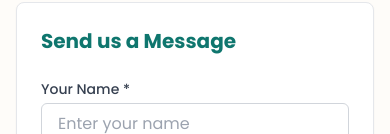
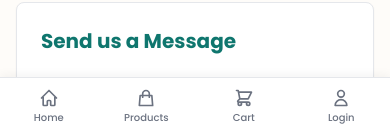
Before and after one commit to umaramroha/Amroha-Pharmacy, a Next.js app: page /contact in a window 390 px wide. Shown: the part 710-844 px from the top of the page. Built offline with nearby package versions, Linux system fonts and the light colour scheme; no server answers.

Commit message:
feat: mobile bottom navigation

```diff
--- a/src/app/layout.tsx
+++ b/src/app/layout.tsx
@@ -1,7 +1,7 @@
 import type { Metadata } from "next";
 import { Poppins } from "next/font/google";
 import "./globals.css";
-
+import BottomNav from "@/components/layout/BottomNav";
 import { AuthProvider } from "@/contexts/AuthContext";
 import { CartProvider } from "@/contexts/CartContext";
 import { WishlistProvider } from "@/contexts/WishlistContext";
@@ -35,14 +35,17 @@ export default function RootLayout({
           <CartProvider>
             <WishlistProvider>
               <div className="flex min-h-screen flex-col">
-                <Header />
 
-                <main className="flex-1">
-                  {children}
-                </main>
+    <Header />
 
-                <Footer />
-              </div>
+  <main className="flex-1 pb-16 md:pb-0">
+    {children}
+  </main>
+
+  <Footer />
+  <BottomNav />
+</div>
+
             </WishlistProvider>
           </CartProvider>
         </AuthProvider>
--- /dev/null
+++ b/src/components/layout/BottomNav.tsx
@@ -0,0 +1,91 @@
+"use client";
+
+import Link from "next/link";
+import { usePathname } from "next/navigation";
+import { useCart } from "@/contexts/CartContext";
+import { useAuth } from "@/contexts/AuthContext";
+
+export default function BottomNav() {
+  const pathname = usePathname();
+  const { totalItems } = useCart();
+  const { isLoggedIn } = useAuth();
+
+  const navItems = [
+    {
+      label: "Home",
+      href: "/",
+      icon: (
+        <svg className="w-5 h-5" fill="none" stroke="currentColor" strokeWidth={2} viewBox="0 0 24 24">
+          <path strokeLinecap="round" strokeLinejoin="round" d="M3 12l9-9 9 9M5 10v10a1 1 0 001 1h3a1 1 0 001-1v-4a1 1 0 011-1h2a1 1 0 011 1v4a1 1 0 001 1h3a1 1 0 001-1V10" />
+        </svg>
+      ),
+    },
+    {
+      label: "Products",
+      href: "/products",
+      icon: (
+        <svg className="w-5 h-5" fill="none" stroke="currentColor" strokeWidth={2} viewBox="0 0 24 24">
+          <path strokeLinecap="round" strokeLinejoin="round" d="M16 11V7a4 4 0 00-8 0v4M5 9h14l1 12H4L5 9z" />
+        </svg>
+      ),
+    },
+    {
+      label: "Cart",
+      href: "/cart",
+      icon: (
+        <svg className="w-5 h-5" fill="none" stroke="currentColor" strokeWidth={2} viewBox="0 0 24 24">
+          <path strokeLinecap="round" strokeLinejoin="round" d="M3 3h2l.4 2M7 13h10l4-8H5.4M7 13L5.4 5M7 13l-2.293 2.293c-.63.63-.184 1.707.707 1.707H17m0 0a2 2 0 100 4 2 2 0 000-4zm-8 2a2 2 0 11-4 0 2 2 0 014 0z" />
+        </svg>
+      ),
+      badge: totalItems,
+    },
+    {
+      label: isLoggedIn ? "Account" : "Login",
+      href: isLoggedIn ? "/profile" : "/login",
+      icon: (
+        <svg className="w-5 h-5" fill="none" stroke="currentColor" strokeWidth={2} viewBox="0 0 24 24">
+          <path strokeLinecap="round" strokeLinejoin="round" d="M16 7a4 4 0 11-8 0 4 4 0 018 0zM12 14a7 7 0 00-7 7h14a7 7 0 00-7-7z" />
+        </svg>
+      ),
+    },
+  ];
+
+  const isActive = (href: string) => {
+    if (href === "/") return pathname === "/";
+    return pathname.startsWith(href);
+  };
+
+  return (
+    <nav className="fixed bottom-0 left-0 right-0 z-50 bg-white border-t border-gray-200 md:hidden shadow-[0_-2px_10px_rgba(0,0,0,0.05)]">
+      <div className="grid grid-cols-4 h-14">
+        {navItems.map((item) => {
+          const active = isActive(item.href);
+          return (
+            <Link
+              key={item.href}
+              href={item.href}
+              className={`flex flex-col items-center justify-center gap-0.5 relative transition ${
+                active ? "text-primary" : "text-gray-500"
+              }`}
+            >
+              <div className="relative">
+                {item.icon}
+                {item.badge && item.badge > 0 ? (
+                  <span className="absolute -top-1.5 -right-2 bg-secondary text-white text-[9px] font-bold rounded-full w-4 h-4 flex items-center justify-center">
+                    {item.badge > 9 ? "9+" : item.badge}
+                  </span>
+                ) : null}
+              </div>
+              <span className="text-[10px] font-medium">
+                {item.label}
+              </span>
+              {active && (
+                <span className="absolute top-0 left-1/2 -translate-x-1/2 w-8 h-0.5 bg-primary rounded-full" />
+              )}
+            </Link>
+          );
+        })}
+      </div>
+    </nav>
+  );
+}
```
